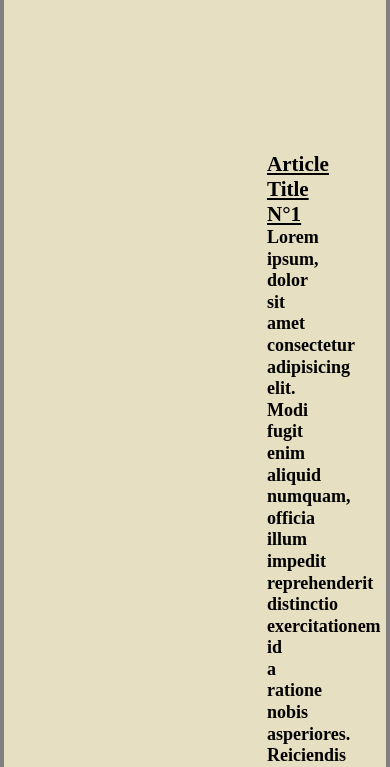
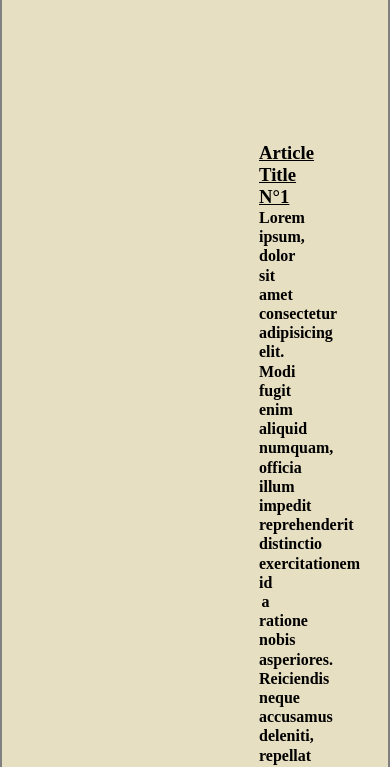
Before and after one commit to Jeremy-Sabadie/TechnicalDocumentationWithFlexBox, a plain HTML site: page index.html in a window 390 px wide. Shown: the part 84-851 px from the top of the page. Drawn offline with Linux system fonts and the light colour scheme; a web font is replaced by a local one.

Commit message:
section font size changing to medium

```diff
--- a/style.css
+++ b/style.css
@@ -37,7 +37,7 @@ body {
   flex-wrap: wrap;
   background-color: #e7dfc2;
   font-style: Alumni Sans Inline One;
-  border: grey solid 4px;
+  border: grey solid 2px;
 }
 a {
   text-decoration: none;
@@ -88,6 +88,9 @@ img {
 
 
   }
+  section{
+    font-size: medium;
+  }
 
   }
 }
```
